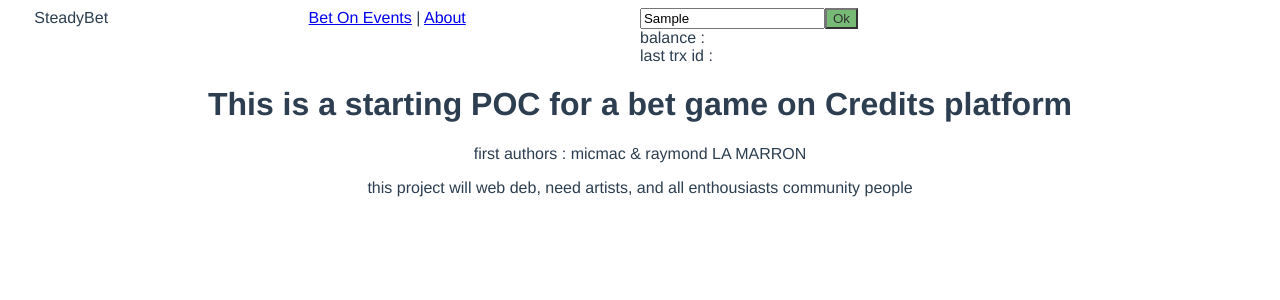
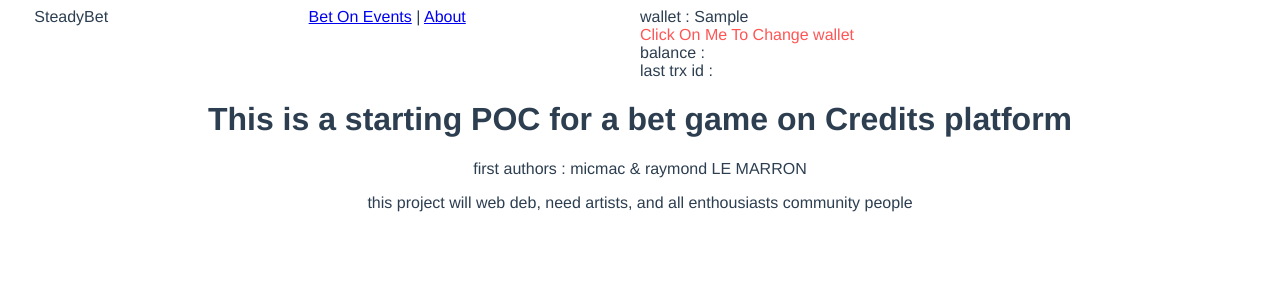
Before and after one commit to steady-bet/steady-bet-cli, a Vue app: page /about in a window 1280 px wide. Both pictures are taken after typing "Sample" into the empty fields and a click on the input "Ok". Shown: the top 300 px of the page. Built offline with nearby package versions, Linux system fonts and the light colour scheme; no server answers.

Commit message:
add edit mode for wallet address

```diff
--- a/src/components/wallet/WalletInfo.vue
+++ b/src/components/wallet/WalletInfo.vue
@@ -1,5 +1,5 @@
 <template>
-  <div>
+  <div v-if="walletSetMode === true">
     <form @submit="setWallet">
       <input
         type="text"
@@ -9,6 +9,13 @@
       >
       <input type="submit" class="btn" value="Ok" >
     </form>
+    balance : {{walletInfo.balance}}
+    <br>
+    last trx id : {{walletInfo.lastTrxId}}
+    <br>
+  </div>
+  <div v-else>
+    wallet : {{walletInfo.publicKey}}<div @click="enableWalletSetMode" class="temporay">Click On Me To Change wallet</div>
     balance : {{walletInfo.balance}}
     <br>
     last trx id : {{walletInfo.lastTrxId}}
@@ -37,6 +44,9 @@ export default {
         .then(res => (this.walletInfo = res.data))
         .catch(e => console.log(e));
       this.walletSetMode = false;
+    },
+    enableWalletSetMode(){
+        this.walletSetMode = true;
     }
   }
 };
@@ -50,4 +60,7 @@ export default {
 .btn:hover {
   opacity: 1;
 }
+.temporay{
+    color: #f55
+}
 </style>
--- a/src/views/About.vue
+++ b/src/views/About.vue
@@ -1,7 +1,7 @@
 <template>
   <div class="about">
     <h1>This is a starting POC for a bet game on Credits platform</h1>
-    <p> first authors : micmac & raymond LA MARRON </p>
+    <p> first authors : micmac & raymond LE MARRON </p>
     <p> this project will web deb, need artists, and all enthousiasts community people</p>
   </div>
 </template>
```
